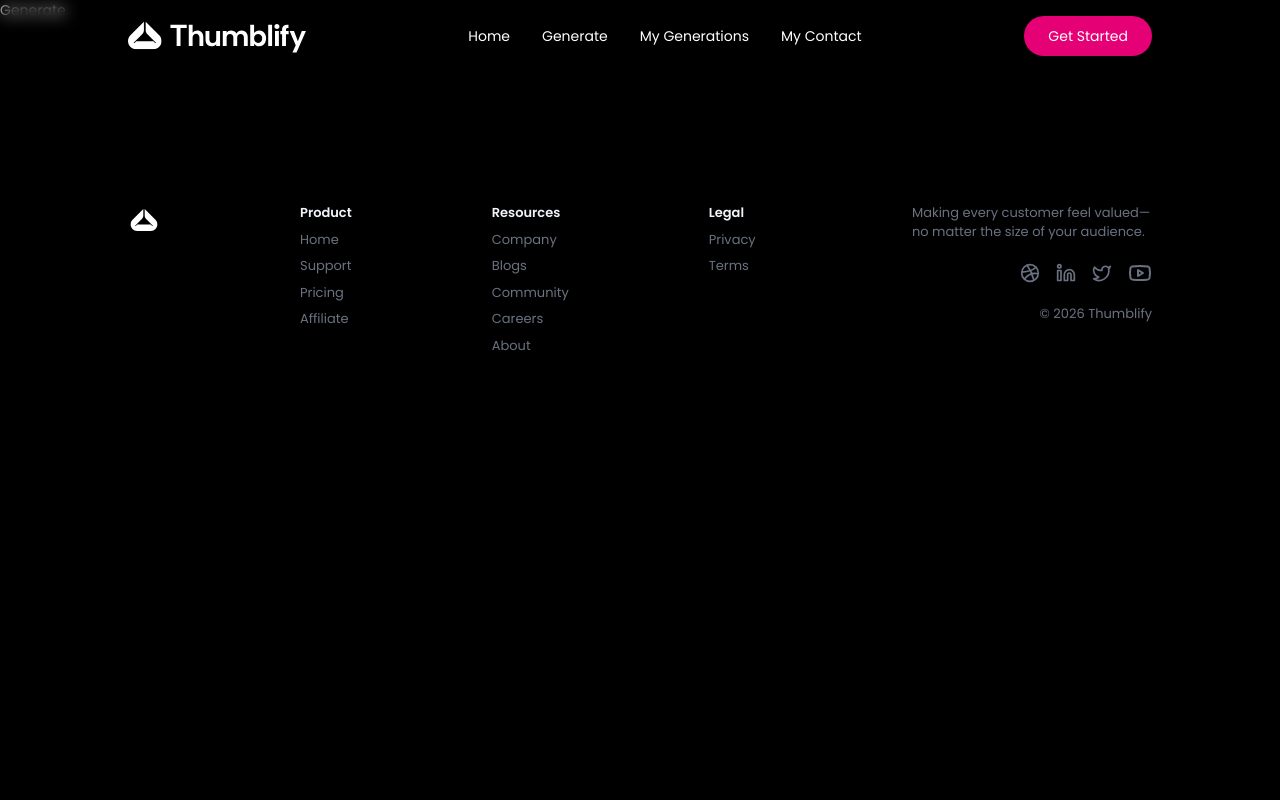
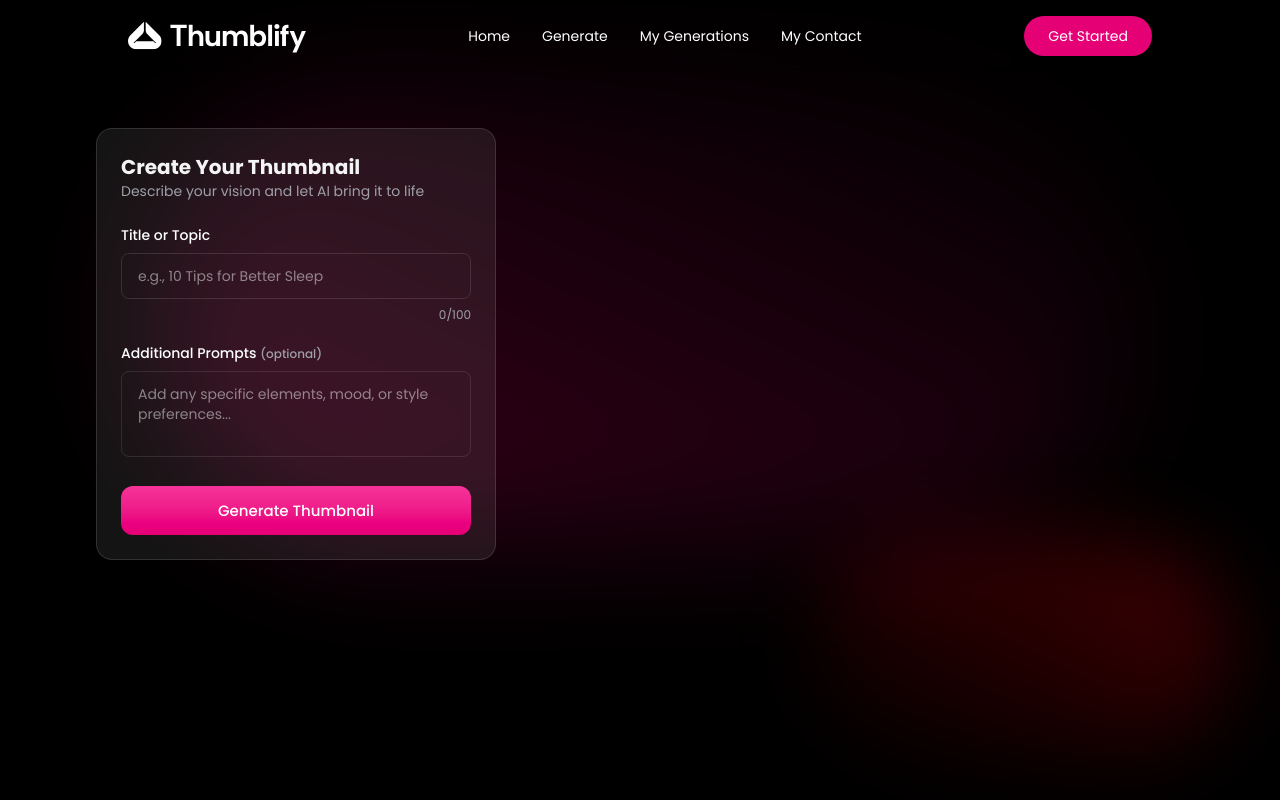
Before and after one commit to Thiago-Graciano/Thumblify, a React (Vite) app: page /generate in a window 1280 px wide. Shown: the top 800 px of the page. Built offline with nearby package versions, Linux system fonts and the light colour scheme.

Commit message:
Feat: Cria tela Generate e adiciona botão para criar a thumbnail

```diff
--- a/src/pages/Generate.tsx
+++ b/src/pages/Generate.tsx
@@ -1,9 +1,70 @@
-
+import { useParams } from "react-router-dom";
+import { useState } from "react";
+import type { IThumbnail } from "../assets/assets";
+import SoftBackdrop from "../components/SoftBackdrop";
 
 const Generate = () => {
-  return (
-    <div>Generate</div>
-  )
+
+    const { id } = useParams();
+    const [title, setTitle] = useState('');
+    const [additionalDetails, setAdditionalDetails] = useState('');
+
+    const [thumbnail, setThumbnail] = useState<IThumbnail | null>(null);
+    const [loading, setLoading] = useState(false);
+
+    return (
+        <>
+            <SoftBackdrop />
+            <div className="pt-24 min-h-screen" >
+                <main className="max-w-6xl mx-auto px-4 sm:px-6 lg:px-8 py-8 pb-28 lg:pb-8">
+                    <div className="grid lg:grid-cols-[400px_1fr] gap-8">
+                        {/* Left Panel */}
+                        <div className={`space-y-6 ${id && 'pointer-events-none'}`} >
+                            <div className="p-6 rounded-2xl bg-white/8 border border-white/12 shadow-x1 space-y-6">
+                                <div>
+                                    <h2 className="text-xl font-bold text-zinc-100">Create Your Thumbnail</h2>
+                                    <p className="text-sm text-zinc-400">Describe your vision and let AI bring it to life</p>
+                                </div>
+                                <div className="space-y-5">
+                                    {/* Title Input */}
+                                    <div className="space-y-2">
+                                        <label className="block text-sm font-medium">Title or Topic</label>
+                                        <input type="text" value={title} onChange={(e) => setTitle(e.target.value)} maxLength={100} placeholder="e.g., 10 Tips for Better Sleep" className="w-full px-4 py-3 rounded-lg border border-white/12 bg black/20 text-zinc-100 placeholder:text:zinc-400 focus:outline-none focus>:ring-2 focus:ring-pink-500" />
+                                        <div className="flex justify-end" >
+                                            <span className="text-xs text-zinc-400" >{title.length}/100</span>
+                                        </div>
+                                    </div>
+                                    {/* AspactRatioSelector */}
+                                    {/* StyleSelector */}
+                                    {/* ColorSchemeSelector */}
+
+                                    {/* Details */}
+
+                                    <div className="space-y-2" >
+                                        <label className="block text-sm font-medium" >Additional Prompts <span className="text-zinc-400 text-xs" >(optional)</span> </label>
+                                        <textarea value={additionalDetails} onChange={(e) => setAdditionalDetails(e.target.value)} rows={3} placeholder="Add any specific elements, mood, or style preferences..." className="w-full px-4 py-3 rounded-lg border border-white/10 bg white/6 text-zinc-100 placeholder:text:zinc-400 focus:outline-none focus:ring-2 focus:ring-pink-500 resize-none" />
+                                    </div>
+
+                                </div>
+
+                                {/* Button */}
+                                {!id && (
+                                    <button className="text-[15px] w-full py-3.5 rounded-xl font-medium bg-linear-to-b from-pink-500 to-pink-600 hover:from-pink-700 disable:cursor-not-allowed transition-colors">
+                                        {loading ? 'Generating...' : 'Generate Thumbnail'}
+                                    </button>
+                                )}
+
+                            </div>
+                        </div>
+                        {/* Right Panel */}
+                        <div>
+
+                        </div>
+                    </div>
+                </main>
+            </div>
+        </>
+    )
 }
 
 export default Generate
```
